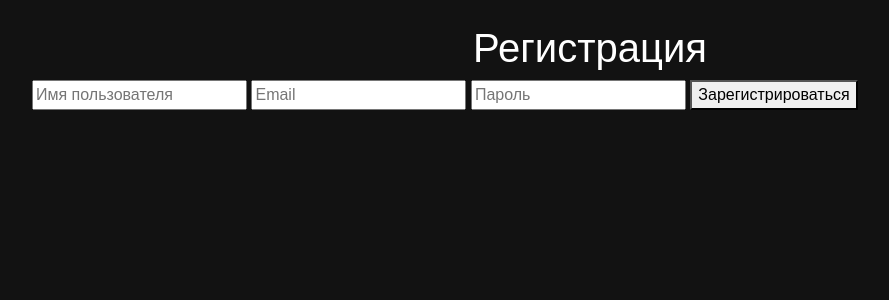
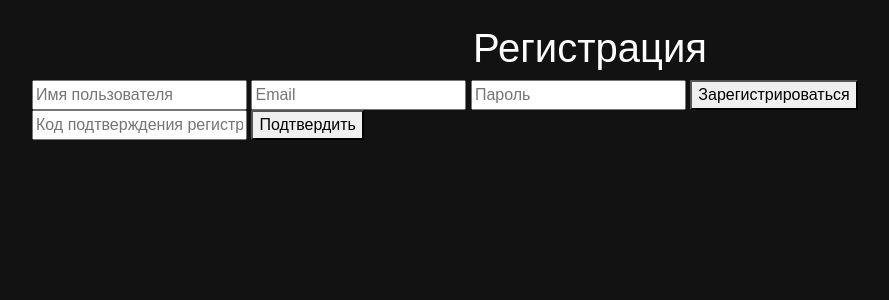
Before and after one commit to Sergrutter/Wik_Igr, a Flask app: page /register in a window 1280 px wide. Shown: the part 56-356 px from the top of the page, without its empty margins (50-939 px from the left). Run offline with Flask 3, Linux system fonts and the light colour scheme.

Commit message:
попытки создать вторую форму для подтверждения кода

```diff
--- a/main.py
+++ b/main.py
@@ -77,7 +77,8 @@ def send_email(recipient_email, subject, message):
         with smtplib.SMTP_SSL('smtp.gmail.com', 465, context = context) as server:
             server.login(sender_email, sender_password)
             server.sendmail(sender_email, recipient_email, msg.as_string())
-        print("Email sent successfully.")
+        print("Email sent successfully.", context)
+        return context
     except Exception as e:
         print("An error occurred while sending the email:", e)
 
@@ -89,24 +90,24 @@ def register():
         email = request.form['email']
         password = request.form['password']
 
-        send_email(email, 'Подтверждение регистрации на Свободной Энциклопедии',
-                   generate_password(random.randint(5, 15)))
-
         # Проверка, существует ли пользователь
         existing_user = User.query.filter((User.username == username) | (User.email == email)).first()
         if existing_user:
             flash('Пользователь с таким именем или email уже существует', 'danger')
             return redirect(url_for('register'))
 
+        verification_code = send_email(email, 'Подтверждение регистрации на Свободной Энциклопедии',
+                                       generate_password(random.randint(5, 15)))
 
+        code = request.form['code']
+        if verification_code == code:
+            hashed_password = generate_password_hash(password, method = 'pbkdf2:sha256')
+            new_user = User(username = username, email = email, password = hashed_password)
+            db.session.add(new_user)
+            db.session.commit()
 
-        hashed_password = generate_password_hash(password, method = 'pbkdf2:sha256')
-        new_user = User(username = username, email = email, password = hashed_password)
-        db.session.add(new_user)
-        db.session.commit()
-
-        flash('Регистрация прошла успешно! Теперь вы можете войти.', 'success')
-        return redirect(url_for('login'))
+            flash('Регистрация прошла успешно! Теперь вы можете войти.', 'success')
+            return redirect(url_for('login'))
 
     return render_template('register.html')
 
--- a/templates/register.html
+++ b/templates/register.html
@@ -23,6 +23,10 @@
         <input type="password" name="password" placeholder="Пароль" required>
         <button type="submit">Зарегистрироваться</button>
     </form>
+    <form method="POST">
+        <input type="text" name="code" placeholder="Код подтверждения регистрации" required>
+        <button type="submit">Подтвердить</button>
+    </form>
     {% endblock %}
 </body>
 </html>
```
